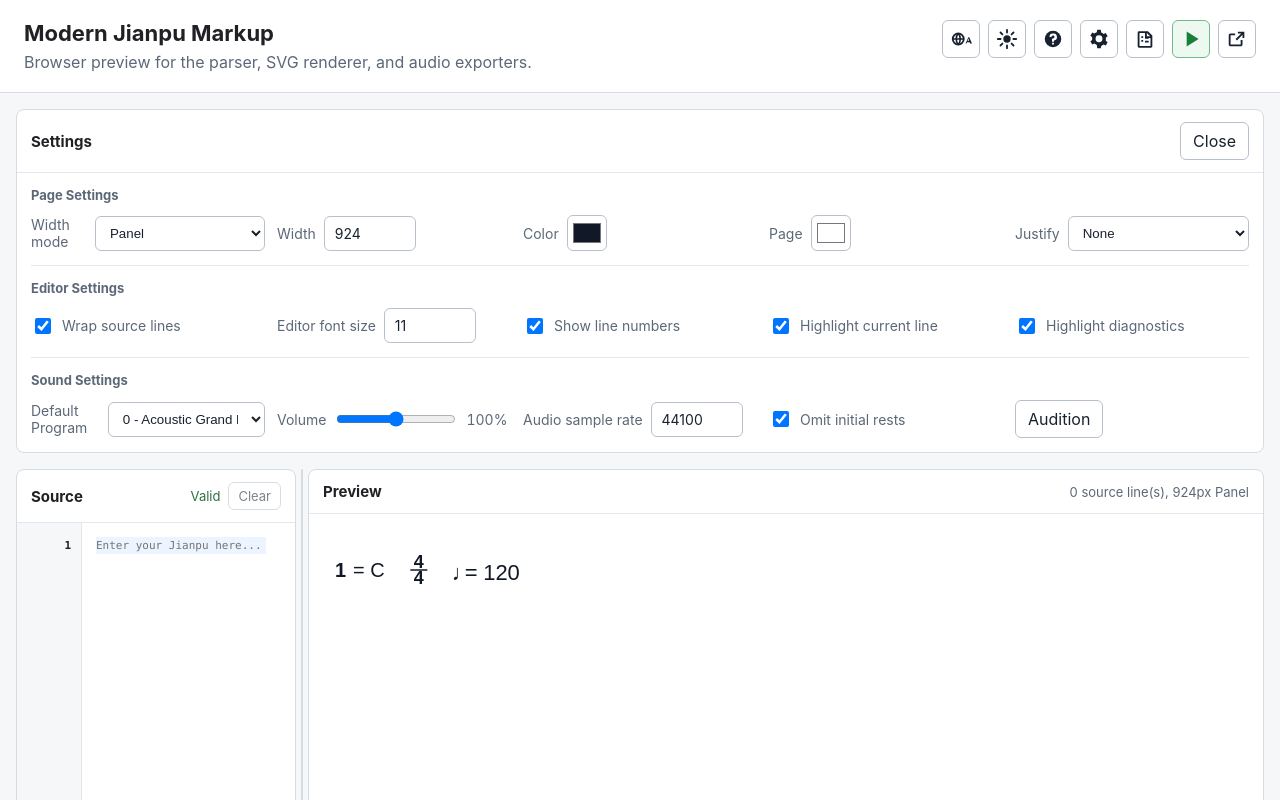
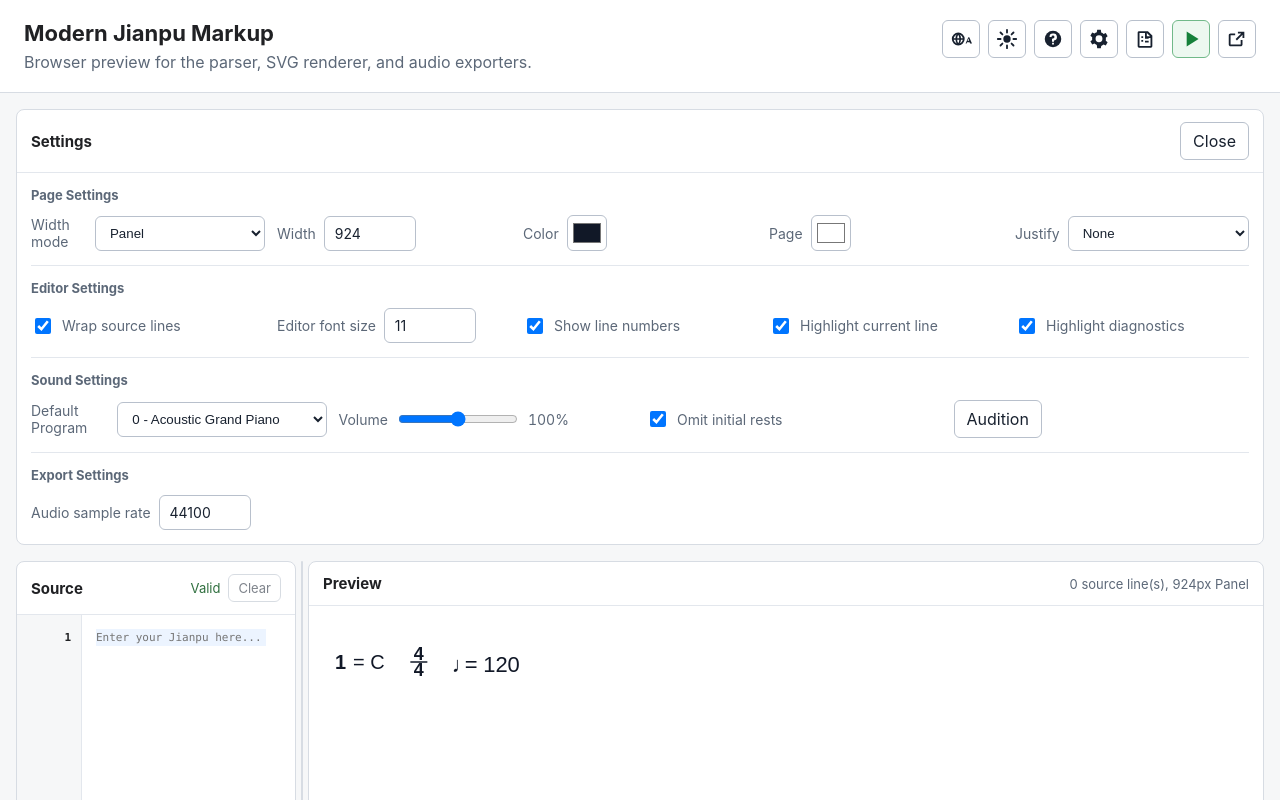
Before and after one commit to Yaossg/potato-jianpu, a React (Vite) app: page / in a window 1280 px wide. Both pictures are taken after a click on the button 1099 px from the left and 39 px from the top of the page. Shown: the top 800 px of the page. Built offline with nearby package versions, Linux system fonts and the light colour scheme.

Commit message:
Add frontend export settings section

```diff
--- a/src/web/SettingsPanel.tsx
+++ b/src/web/SettingsPanel.tsx
@@ -251,6 +251,19 @@ export function SettingsPanel({
               <input type="range" min={0} max={200} step={1} value={volume} onChange={(event) => onVolumeChange(Number(event.target.value))} />
               <span>{Math.round(volume)}%</span>
             </label>
+            <label className="checkbox-control">
+              <input type="checkbox" checked={omitInitialRests} onChange={(event) => onOmitInitialRestsChange(event.target.checked)} />
+              {t("omitInitialRests")}
+            </label>
+            <button type="button" onClick={onAuditionProgram}>
+              {t("audition")}
+            </button>
+          </div>
+        </section>
+
+        <section className="settings-section">
+          <h3>{t("exportSettings")}</h3>
+          <div className="settings-grid">
             <label className="number-control">
               {t("audioSampleRate")}
               <input
@@ -267,13 +280,6 @@ export function SettingsPanel({
                 }}
               />
             </label>
-            <label className="checkbox-control">
-              <input type="checkbox" checked={omitInitialRests} onChange={(event) => onOmitInitialRestsChange(event.target.checked)} />
-              {t("omitInitialRests")}
-            </label>
-            <button type="button" onClick={onAuditionProgram}>
-              {t("audition")}
-            </button>
           </div>
         </section>
       </div>
--- a/src/web/i18n.ts
+++ b/src/web/i18n.ts
@@ -28,6 +28,7 @@ export type TranslationKey =
   | "overwriteScoreMessage"
   | "overwriteScoreConfirm"
   | "pageSettings"
+  | "exportSettings"
   | "widthMode"
   | "panel"
   | "content"
@@ -97,6 +98,7 @@ const translations: { en: Record<TranslationKey, string>; zh: Partial<Record<Tra
     overwriteScoreMessage: "Loading an example will replace the score currently in the editor.",
     overwriteScoreConfirm: "Replace score",
     pageSettings: "Page Settings",
+    exportSettings: "Export Settings",
     widthMode: "Width mode",
     panel: "Panel",
     content: "Content",
@@ -165,6 +167,7 @@ const translations: { en: Record<TranslationKey, string>; zh: Partial<Record<Tra
     overwriteScoreMessage: "加载示例会替换编辑器中当前的乐谱。",
     overwriteScoreConfirm: "覆盖乐谱",
     pageSettings: "页面设置",
+    exportSettings: "导出设置",
     widthMode: "宽度模式",
     panel: "面板",
     content: "内容",
```
Also changed, not shown: 2 other files (tests, documents, lock files or other folders).
